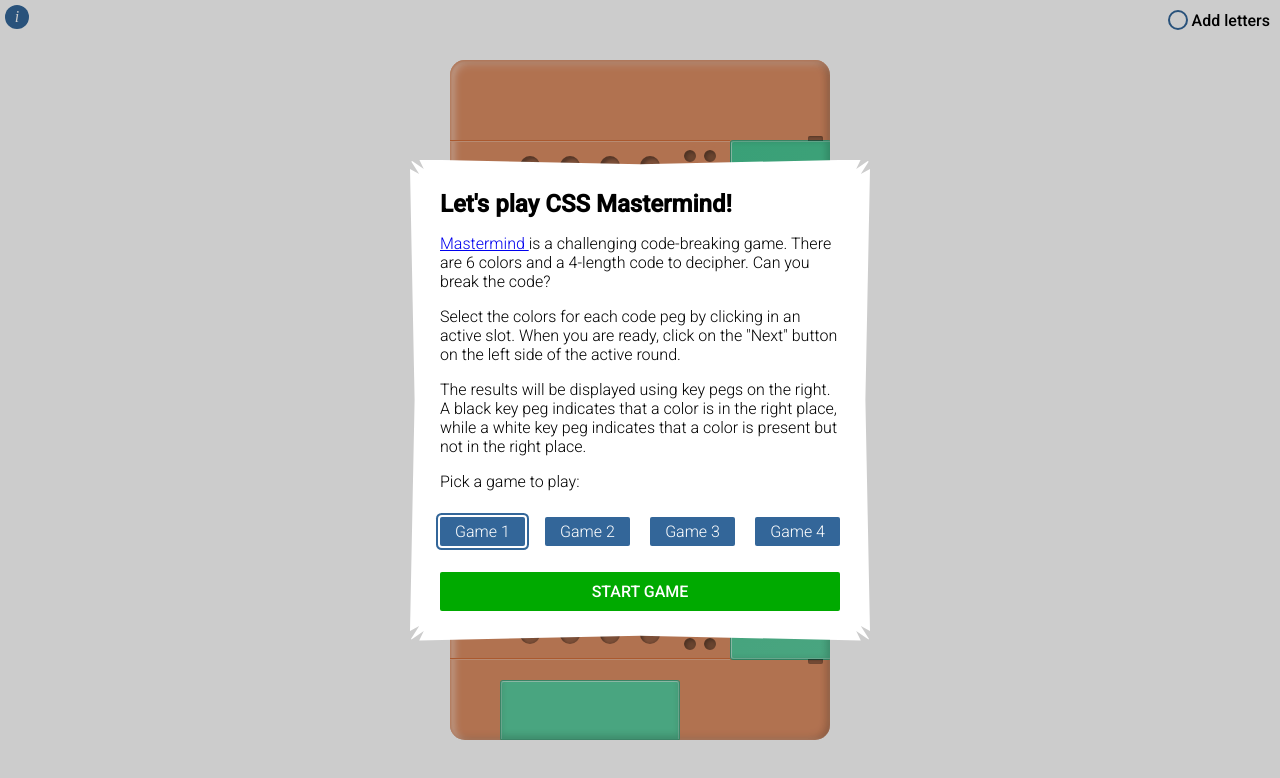
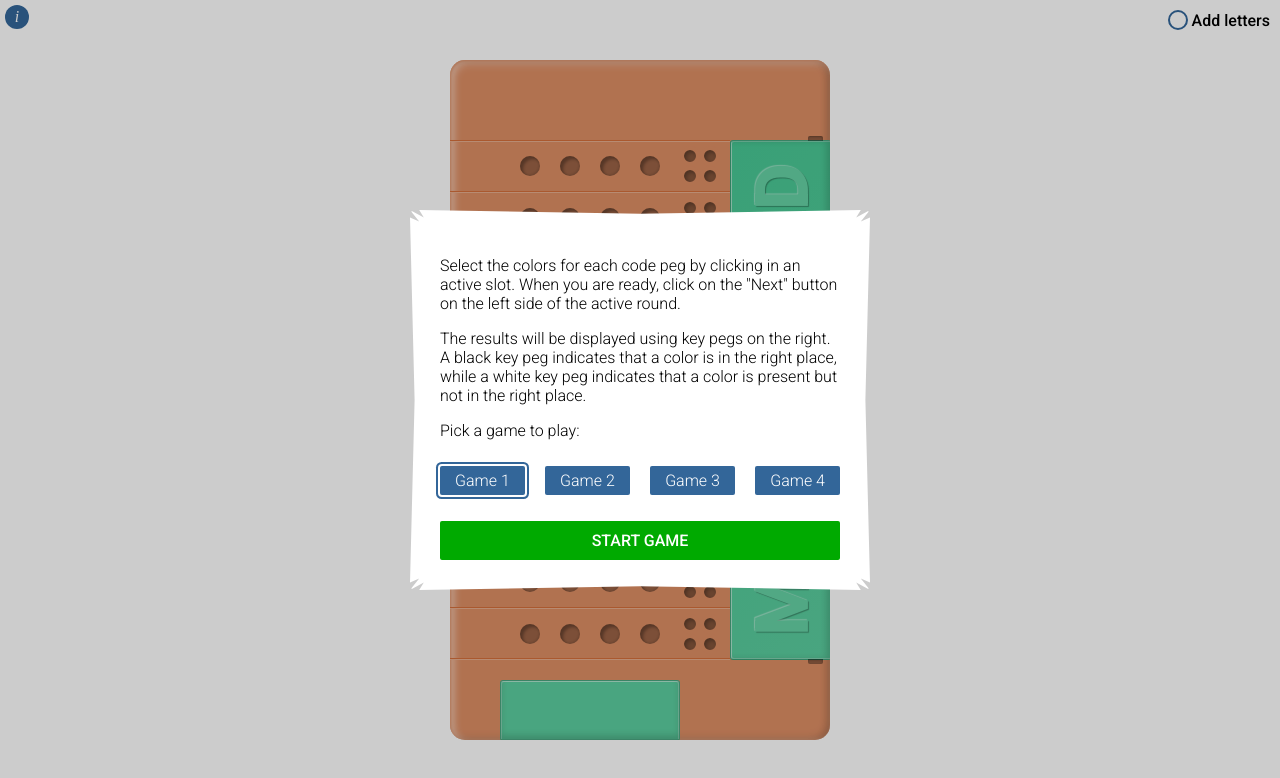
Before and after one commit to MyGithubWebsites/Master-Mind, a plain HTML site: page index.html in a window 1280 px wide. Drawn offline with Linux system fonts and the light colour scheme.

Commit message:
Update index.html

```diff
--- a/index.html
+++ b/index.html
@@ -492,11 +492,7 @@
         <input type="checkbox" id="hideInit" />
         <div class="popup" id="init">
           <div>
-            <h1>Let's play CSS Mastermind!</h1>
-            <p>
-              <a href="https://en.wikipedia.org/wiki/Mastermind_(board_game)" target="_blank">Mastermind </a>is a
-              challenging code-breaking game. There are 6 colors and a 4-length code to decipher. Can you break the code?
-            </p>
+
             <p>Select the colors for each code peg by clicking in an active slot. When you are ready, click on the "Next"
               button on the left side of the active round.</p>
             <p>The results will be displayed using key pegs on the right. A black key peg indicates that a color is in the
```
